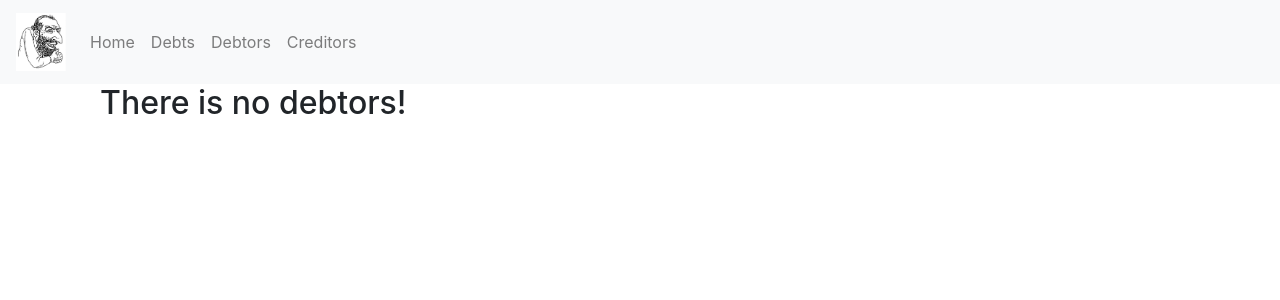
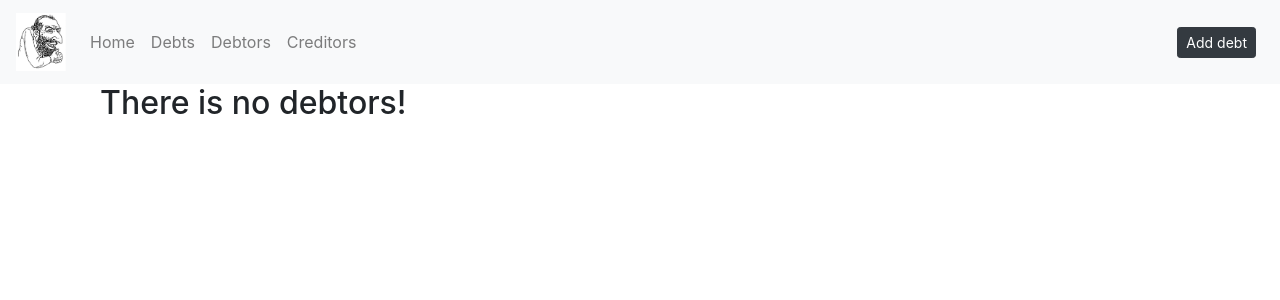
Before and after one commit to granshuniek/who_owes_me, a Django app: page /debt_manager/debtors/ in a window 1280 px wide. Shown: the top 300 px of the page. Run offline with Django 3.2, Linux system fonts and the light colour scheme; data that the repository does not hold is empty; some libraries are stand-ins or nearby versions.

Commit message:
added few things in base_generic template

```diff
--- a/who_owes_me/debt_manager/templates/debt_manager/base_generic.html
+++ b/who_owes_me/debt_manager/templates/debt_manager/base_generic.html
@@ -12,11 +12,13 @@
     <body>
         <nav class="navbar navbar-expand-lg navbar-light bg-light">
                 <a class="navbar-brand" href="{% url 'index' %}"><img width="50px" src="{% static 'debt_manager/img/logo.png' %}"></a>
+
                 <button class="navbar-toggler" type="button" data-toggle="collapse" data-target="#navbarSupportedContent" aria-controls="navbarSupportedContent" aria-expanded="false" aria-label="Toggle navigation">
                     <span class="navbar-toggler-icon"></span>
                 </button>
+
                 <div class="collapse navbar-collapse" id="navbarSupportedContent">
-                    <ul class="navbar-nav mr-auto">
+                    <ul class="navbar-nav">
                         <li class="nav-item">
                             <a class="nav-link" href="{% url 'index' %}">Home <span class="sr-only">(current)</span></a>
                         </li>
@@ -30,6 +32,13 @@
                             <a class="nav-link" href="{% url 'creditors-list' %}">Creditors</a>
                         </li>
                     </ul>
+                    <ul class="nav navbar-nav ml-auto justify-content-end">
+                        <li class="nax-item">
+                            <a class="nav-link" href="{% url 'add-debt' %}">
+                                <button class="btn btn-dark btn-sm">Add debt</button>
+                            </a>
+                        </li>
+                    </ul>
                 </div>
         </nav>
         <div class="container">
```
